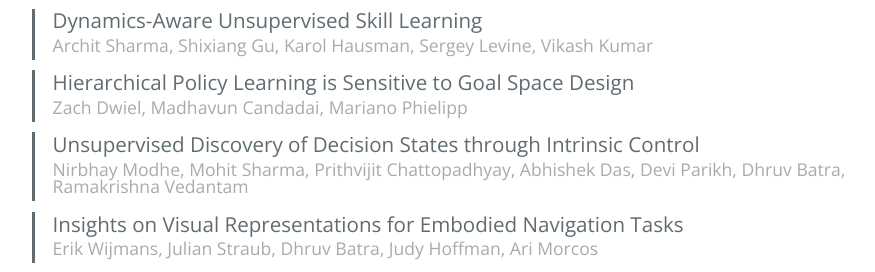
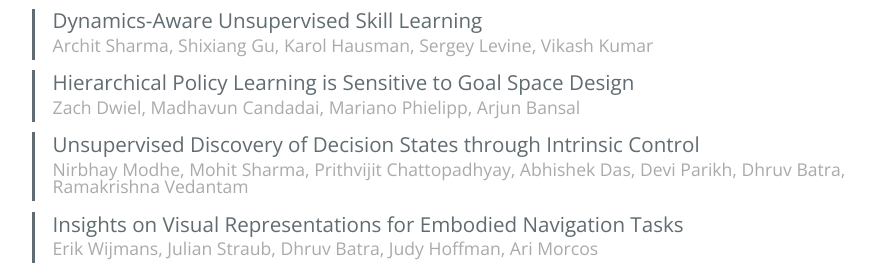
Before and after one commit to tarl2019/tarl2019.github.io, a Jekyll site: the page built from index.md, in a window 1280 px wide and 900 px high, scrolled down 3869 px. Shown: the part 165-437 px from the top of the window, without its empty margins (192-1067 px from the left). Built offline with Jekyll 4.4.1, drawn with Linux system fonts in a browser that asks for light colours.

Commit message:
Add missing author

```diff
--- a/_data/papers.yml
+++ b/_data/papers.yml
@@ -13,7 +13,7 @@
 - title: Dynamics-Aware Unsupervised Skill Learning
   authors: Archit Sharma, Shixiang Gu, Karol Hausman, Sergey Levine, Vikash Kumar
 - title: Hierarchical Policy Learning is Sensitive to Goal Space Design
-  authors: Zach Dwiel, Madhavun Candadai, Mariano Phielipp
+  authors: Zach Dwiel, Madhavun Candadai, Mariano Phielipp, Arjun Bansal
 - title: Unsupervised Discovery of Decision States through Intrinsic Control
   authors: Nirbhay Modhe, Mohit Sharma, Prithvijit Chattopadhyay, Abhishek Das, Devi Parikh, Dhruv Batra, Ramakrishna Vedantam
 - title: Insights on Visual Representations for Embodied Navigation Tasks
```
